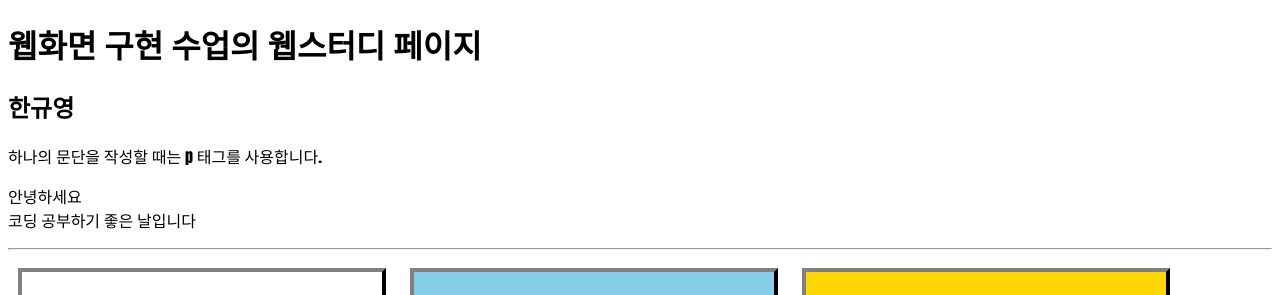
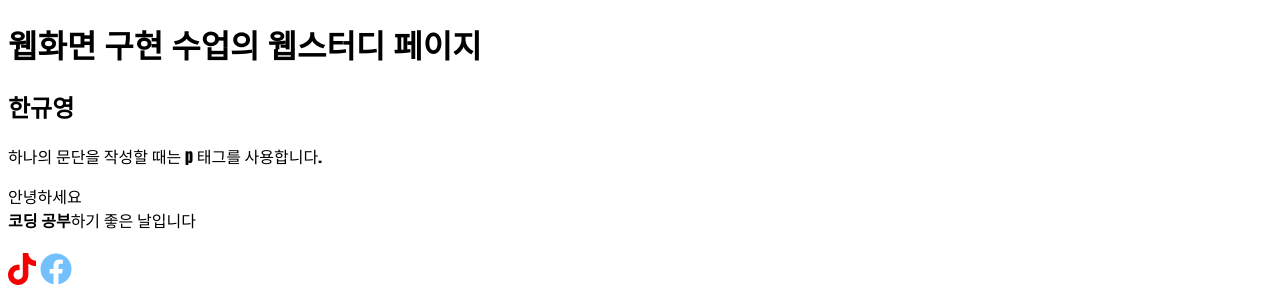
Before and after one commit to kyuyoungHan/WebStudy, a plain HTML site: page index.html in a window 1280 px wide. Shown: the top 295 px of the page. Drawn offline with Linux system fonts and the light colour scheme.

Commit message:
폰트 어썸 추가

```diff
--- a/index.html
+++ b/index.html
@@ -4,6 +4,7 @@
     <meta charset="UTF-8">
     <meta name="viewport" content="width=device-width, initial-scale=1.0">
     <title>웹 스터디 ::: 한규영</title>
+    <link rel="stylesheet" href="https://cdnjs.cloudflare.com/ajax/libs/font-awesome/6.1.0/css/all.min.css" integrity="sha512-10/jx2EXwxxWqCLX/hHth/vu2KY3jCF70dCQB8TSgNjbCVAC/8vai53GfMDrO2Emgwccf2pJqxct9ehpzG+MTw==" crossorigin="anonymous" referrerpolicy="no-referrer" />
     <link rel="stylesheet" href="./css/style.css">
 
 </head>
@@ -12,7 +13,9 @@
     <h2>한규영</h2>
     <p>하나의 문단을 작성할 때는 p 태그를 사용합니다. </p>
     <p>안녕하세요 <br>
-        코딩 공부하기 좋은 날입니다
+        <strong>코딩 공부</strong>하기 좋은 날입니다 <br><br>
+        <i class="fa-brands fa-tiktok fa-2xl" style="color: #f40101;"></i>
+        <i class="fa-brands fa-facebook fa-beat fa-2xl" style="color: #74C0FC;"></i>
     </p>
     <hr>
     <div class="content">
```
